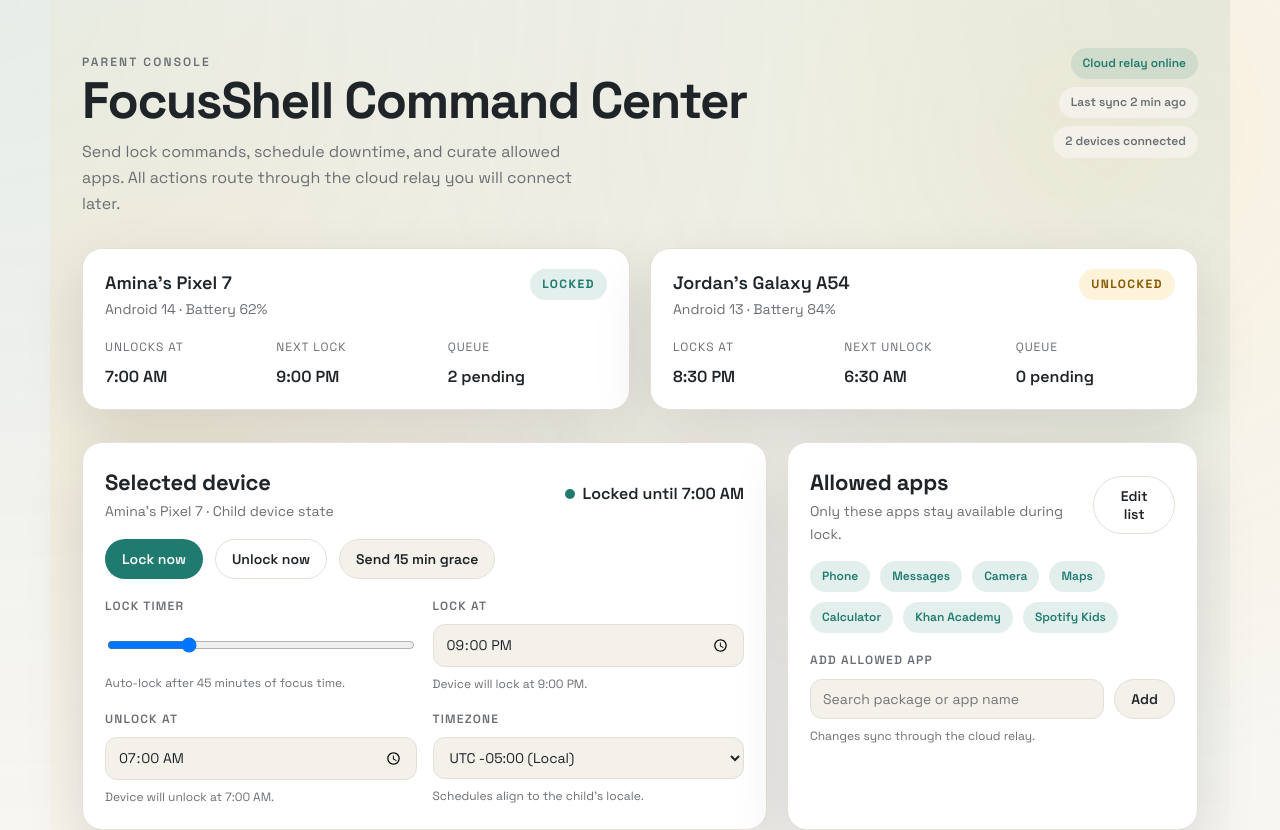
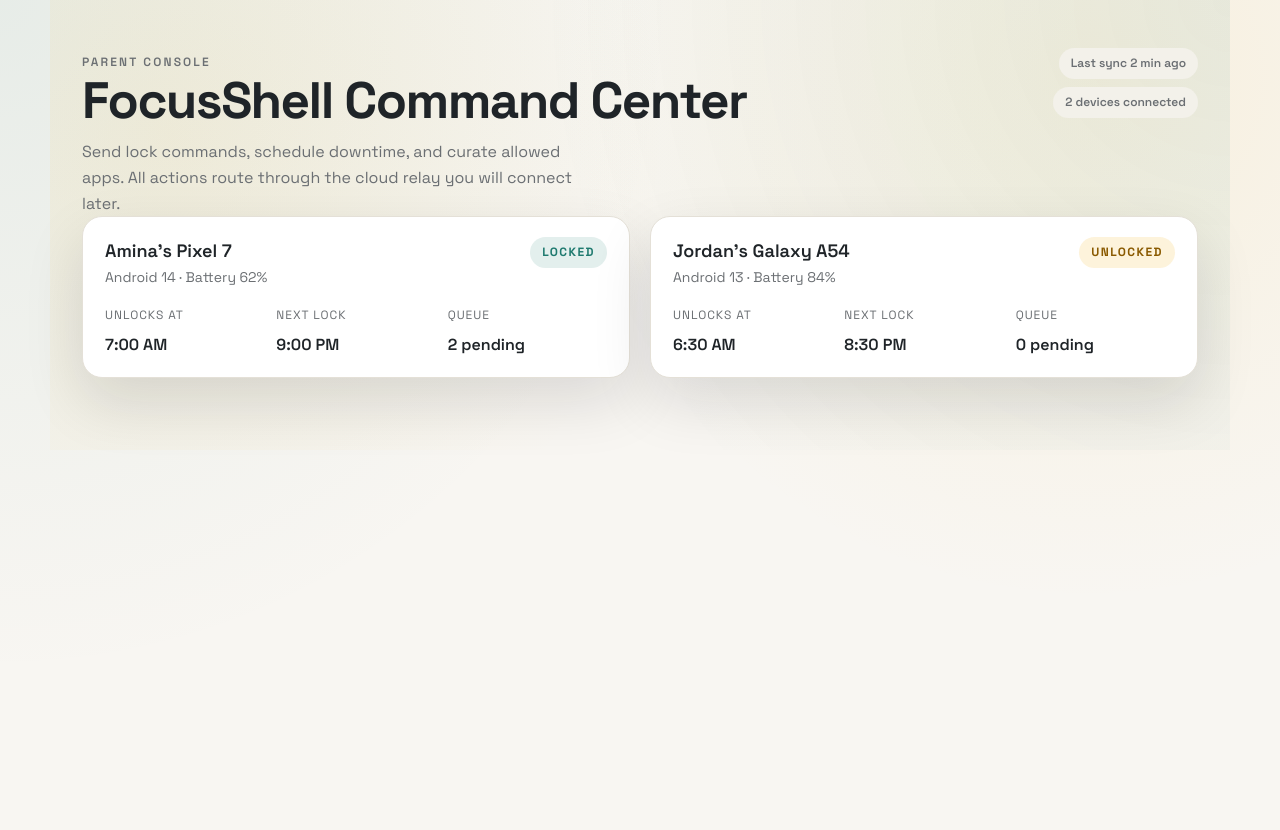
Before and after one commit to Supun-Dewsith/FocusShell-Parent-App, a React (Vite) app: page / in a window 1280 px wide. Shown: the top 830 px of the page. After the commit the page ends 800 px from the top, so only its background shows below. Built offline with nearby package versions, Linux system fonts and the light colour scheme.

Commit message:
feat: Add parent device detail screen navigation

```diff
--- a/src/App.css
+++ b/src/App.css
@@ -28,6 +28,18 @@
   justify-content: space-between;
   gap: 32px;
   align-items: flex-start;
+}
+
+.detail-header {
+  display: flex;
+  align-items: center;
+  gap: 18px;
+}
+
+.detail-header__copy {
+  display: flex;
+  flex-direction: column;
+  gap: 6px;
 }
 
 .eyebrow {
@@ -87,6 +99,22 @@
   align-items: flex-start;
   justify-content: space-between;
   gap: 12px;
+}
+
+.device-card--action {
+  cursor: pointer;
+  transition: transform 0.2s ease, box-shadow 0.2s ease, border-color 0.2s ease;
+}
+
+.device-card--action:hover {
+  transform: translateY(-2px);
+  box-shadow: var(--shadow-soft);
+  border-color: rgba(31, 122, 111, 0.4);
+}
+
+.device-card--action:focus-visible {
+  outline: 2px solid rgba(31, 122, 111, 0.4);
+  outline-offset: 4px;
 }
 
 .device-card__meta {
@@ -316,6 +344,11 @@
     align-items: flex-start;
   }
 
+  .detail-header {
+    flex-direction: column;
+    align-items: flex-start;
+  }
+
   .detail-grid {
     grid-template-columns: 1fr;
   }
--- a/src/App.tsx
+++ b/src/App.tsx
@@ -1,84 +1,76 @@
+import { useState } from 'react'
 import './App.css'
 
+type Device = {
+  id: string
+  name: string
+  model: string
+  status: 'Locked' | 'Unlocked'
+  battery: string
+  lockAt: string
+  unlockAt: string
+  queue: string
+  stateText: string
+}
+
 function App() {
+  const [selectedDevice, setSelectedDevice] = useState<Device | null>(null)
+  const isDetail = Boolean(selectedDevice)
+
+  const devices: Device[] = [
+    {
+      id: 'amina-pixel',
+      name: "Amina's Pixel 7",
+      model: 'Android 14',
+      status: 'Locked',
+      battery: '62%',
+      lockAt: '9:00 PM',
+      unlockAt: '7:00 AM',
+      queue: '2 pending',
+      stateText: 'Locked until 7:00 AM',
+    },
+    {
+      id: 'jordan-galaxy',
+      name: "Jordan's Galaxy A54",
+      model: 'Android 13',
+      status: 'Unlocked',
+      battery: '84%',
+      lockAt: '8:30 PM',
+      unlockAt: '6:30 AM',
+      queue: '0 pending',
+      stateText: 'Unlocked until 8:30 PM',
+    },
+  ]
+
   return (
     <div className="app">
-      <header className="app__header">
-        <div>
-          <span className="eyebrow">Parent Console</span>
-          <h1>FocusShell Command Center</h1>
-          <p className="subtitle">
-            Send lock commands, schedule downtime, and curate allowed apps. All
-            actions route through the cloud relay you will connect later.
-          </p>
-        </div>
-        <div className="header__status">
-          <div className="status-pill status-pill--online">Cloud relay online</div>
-          <div className="status-pill">Last sync 2 min ago</div>
-          <div className="status-pill">2 devices connected</div>
-        </div>
-      </header>
-
-      <section className="device-grid">
-        <article className="card device-card">
-          <div className="device-card__top">
-            <div>
-              <h3>Amina's Pixel 7</h3>
-              <p className="muted">Android 14 · Battery 62%</p>
-            </div>
-            <span className="status status--locked">Locked</span>
-          </div>
-          <div className="device-card__meta">
-            <div>
-              <p className="meta-label">Unlocks at</p>
-              <p className="meta-value">7:00 AM</p>
-            </div>
-            <div>
-              <p className="meta-label">Next lock</p>
-              <p className="meta-value">9:00 PM</p>
-            </div>
-            <div>
-              <p className="meta-label">Queue</p>
-              <p className="meta-value">2 pending</p>
+      {isDetail ? (
+        <section>
+          <div className="detail-header">
+            <button className="button button--ghost" onClick={() => setSelectedDevice(null)}>
+              Back to devices
+            </button>
+            <div className="detail-header__copy">
+              <span className="eyebrow">Selected device</span>
+              <h2>{selectedDevice?.name ?? 'Selected device'}</h2>
+              <p className="muted">Child device controls and status</p>
             </div>
           </div>
-        </article>
-
-        <article className="card device-card">
-          <div className="device-card__top">
-            <div>
-              <h3>Jordan's Galaxy A54</h3>
-              <p className="muted">Android 13 · Battery 84%</p>
-            </div>
-            <span className="status status--open">Unlocked</span>
-          </div>
-          <div className="device-card__meta">
-            <div>
-              <p className="meta-label">Locks at</p>
-              <p className="meta-value">8:30 PM</p>
-            </div>
-            <div>
-              <p className="meta-label">Next unlock</p>
-              <p className="meta-value">6:30 AM</p>
-            </div>
-            <div>
-              <p className="meta-label">Queue</p>
-              <p className="meta-value">0 pending</p>
-            </div>
-          </div>
-        </article>
-      </section>
 
           <section className="detail-grid">
             <div className="panel">
               <div className="panel__header">
                 <div>
                   <h2>Selected device</h2>
-              <p className="muted">Amina's Pixel 7 · Child device state</p>
+                  <p className="muted">{selectedDevice?.name ?? "Amina's Pixel 7"} · Child device state</p>
                 </div>
                 <div className="device-state">
-              <span className="state-dot state-dot--locked" />
-              Locked until 7:00 AM
+                  <span
+                    className={`state-dot ${
+                      selectedDevice?.status === 'Locked' ? 'state-dot--locked' : ''
+                    }`}
+                  />
+                  {selectedDevice?.stateText ?? 'Locked until 7:00 AM'}
                 </div>
               </div>
 
@@ -160,7 +152,7 @@
               <div className="timeline-item">
                 <div>
                   <p className="timeline-title">Lock scheduled</p>
-              <p className="muted">Amina's Pixel 7 · Locks at 9:00 PM</p>
+                  <p className="muted">{selectedDevice?.name ?? "Amina's Pixel 7"} · Locks at 9:00 PM</p>
                 </div>
                 <span className="status-pill">Queued</span>
               </div>
@@ -180,6 +172,73 @@
               </div>
             </div>
           </section>
+        </section>
+      ) : (
+        <section>
+          <header className="app__header">
+            <div>
+              <span className="eyebrow">Parent Console</span>
+              <h1>FocusShell Command Center</h1>
+              <p className="subtitle">
+                Send lock commands, schedule downtime, and curate allowed apps. All
+                actions route through the cloud relay you will connect later.
+              </p>
+            </div>
+            <div className="header__status">
+              <div className="status-pill">Last sync 2 min ago</div>
+              <div className="status-pill">2 devices connected</div>
+            </div>
+          </header>
+
+          <section className="device-grid">
+            {devices.map((device) => (
+              <article
+                key={device.id}
+                className="card device-card device-card--action"
+                role="button"
+                tabIndex={0}
+                onClick={() => setSelectedDevice(device)}
+                onKeyDown={(event) => {
+                  if (event.key === 'Enter' || event.key === ' ') {
+                    event.preventDefault()
+                    setSelectedDevice(device)
+                  }
+                }}
+              >
+                <div className="device-card__top">
+                  <div>
+                    <h3>{device.name}</h3>
+                    <p className="muted">
+                      {device.model} · Battery {device.battery}
+                    </p>
+                  </div>
+                  <span
+                    className={`status ${
+                      device.status === 'Locked' ? 'status--locked' : 'status--open'
+                    }`}
+                  >
+                    {device.status}
+                  </span>
+                </div>
+                <div className="device-card__meta">
+                  <div>
+                    <p className="meta-label">Unlocks at</p>
+                    <p className="meta-value">{device.unlockAt}</p>
+                  </div>
+                  <div>
+                    <p className="meta-label">Next lock</p>
+                    <p className="meta-value">{device.lockAt}</p>
+                  </div>
+                  <div>
+                    <p className="meta-label">Queue</p>
+                    <p className="meta-value">{device.queue}</p>
+                  </div>
+                </div>
+              </article>
+            ))}
+          </section>
+        </section>
+      )}
     </div>
   )
 }
```
Lines whose indentation alone changed are shown as unchanged.
